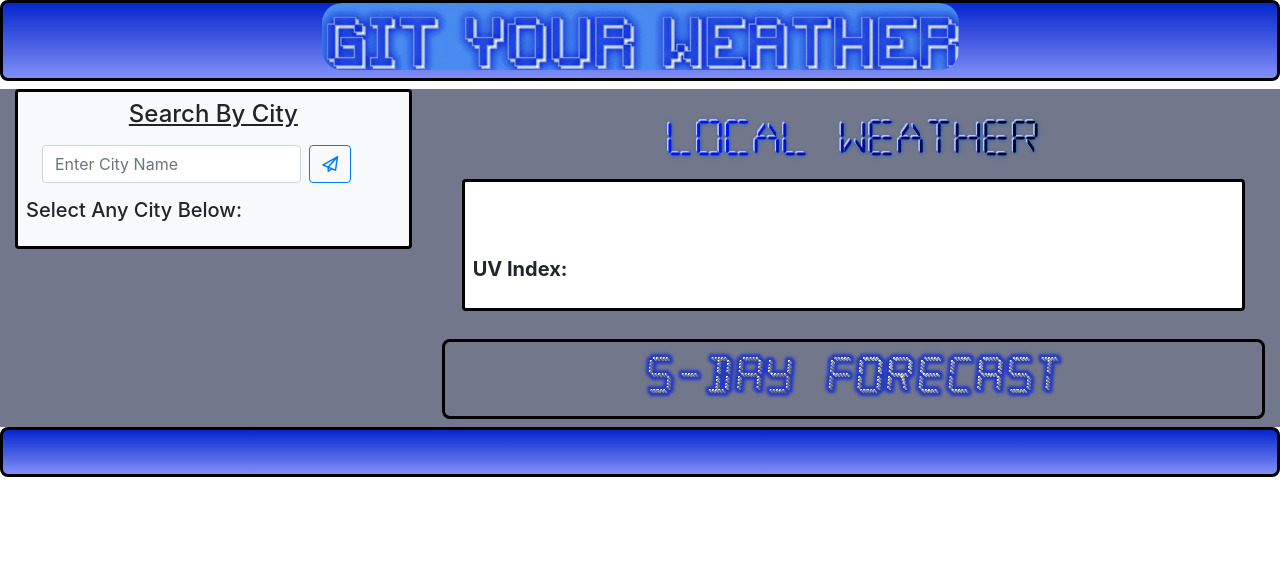
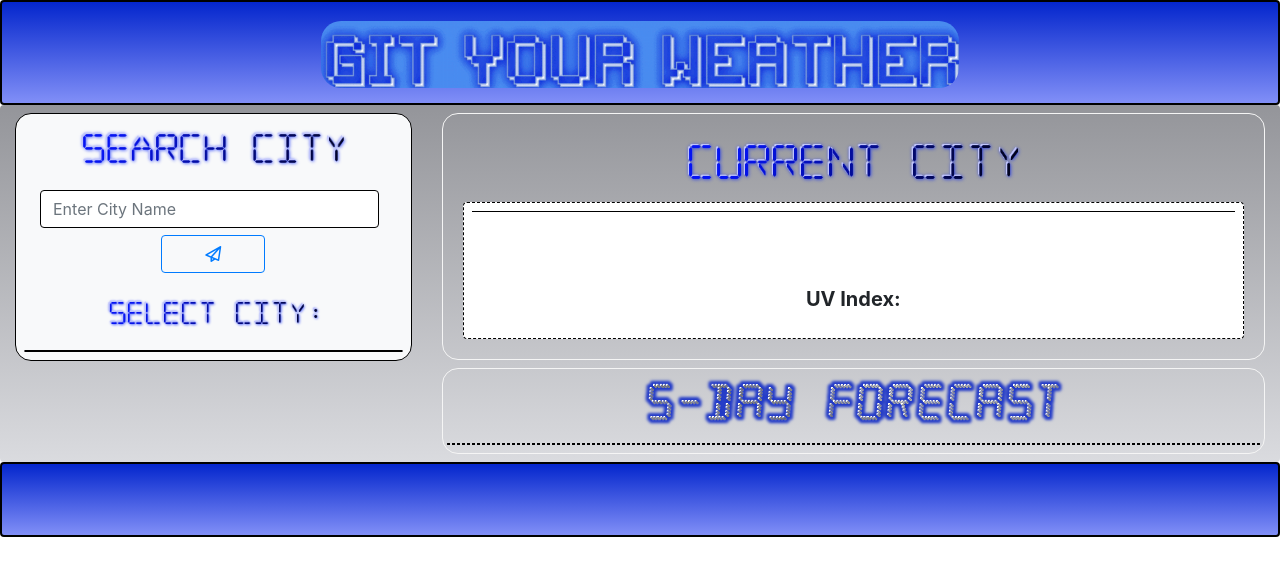
Before and after one commit to AASports89/Git-Your-Weather, a plain HTML site: page index.html in a window 1280 px wide. Drawn offline with nearby package versions, Linux system fonts and the light colour scheme.

Commit message:
update search buttons & headers

```diff
--- a/assets/css/style.css
+++ b/assets/css/style.css
@@ -8,8 +8,8 @@ header {
   background-image: linear-gradient(
     rgb(4, 38, 205) 0%,
     rgb(129, 143, 247) 100%);
-    border: solid 3px black;
-    border-radius: 0.5em;
+    border: solid 2px black;
+    border-radius: 0.25em;
 }
 
 body {
@@ -18,11 +18,16 @@ body {
 
 p {
 font-weight: bold;
-font-size: 20px;
+font-size: 125%;
+text-align: center;
 }
 
 .container-fluid {
-  background-color: rgb(114, 119, 140);
+  background-image: linear-gradient(
+    rgb(148, 149, 154) 0%,
+    rgb(218, 219, 223) 100%);
+    margin-top: -0.60%;
+    border-radius: 0.25em;
 }
 
 footer {
@@ -30,9 +35,9 @@ footer {
   rgb(4, 38, 205) 0%,
   rgb(129, 143, 247) 100%);
   width: 100%;
-  height: 50px;
-  border: solid 3px black;
-  border-radius: 0.5em;
+  height: 75px;
+  border: solid 2px black;
+  border-radius: 0.25em;
 }
 
 /************************* MOBILE DEVICE CONFIGURATIONS ************************/
--- a/index.html
+++ b/index.html
@@ -16,28 +16,28 @@
 <body>
 
   <header>
-        <h1><img style="width: 50%; height: auto; margin-left: 25%; border-radius: 0.5em" src="./assets/images/wh.gif"></h1>
+        <h1><img style="width: 50%; height: auto; margin-left: 25%; margin-top: 1.5%; margin-bottom: 0.5%; border-radius: 0.5em" src="./assets/images/wh.gif"></h1>
   </header>
 
     <div class="container-fluid">
         <div class="row mt-2">
 <!-- SIDE-BAR COLUMN -->
             <aside class="col-lg-4">
-                <div style="border: solid 3px black" class="card bg-light p-2 mb-2">
+                <div style="border: solid 1.5px black; border-radius: 1em; margin-top: 2%" class="card bg-light p-2 mb-2">
 <!-- CITY SEARCH -->
-                    <h4 style="text-align: center; text-decoration: underline">Search By City</h4>
-                    <nav class="navbar navbar-light bg-light">
-                      <form class="form-inline" id="city-search">
-                        <input style="width: 80%" class="form-control mr-sm-2" id="city-input" type="search" placeholder="Enter City Name"
+                    <h4><img style="width: 75%; height: atuo; margin-left: 12.5%" src="./assets/images/search.png"></h4>
+                    <nav style="width:100%" class="navbar navbar-light bg-light">
+                      <form style="width: 100%" class="form-inline" id="city-search">
+                        <input style="width: 100%; margin-bottom: 2%; border: 1px solid black" class="form-control mr-sm-2" id="city-input" type="search" placeholder="Enter City Name"
                         aria-label="Search">
-                        <button class="btn btn-outline-primary my-2 my-sm-0"
+                        <button style="width: 30%; margin-left: 35%" class="btn btn-outline-primary my-2 my-sm-0"
                         type="submit" id="form-submit">
                         <i class="fa-regular fa-paper-plane"></i></button>
                       </form>
                     </nav>
-                    <h5 style="margin-top: 2%">Select Any City Below:</h5>
+                    <h5><img style="width: 60%; height: auto; margin-left: 20%; margin-top: 3%" src="./assets/images/select.png"></h5>
 <!-- STORED CITY BUTTONS -->
-                    <ul style="text-align: center" class="list-group mt-2" id="city-list">
+                    <ul style="text-align: center; border: solid black 1.25px; border-radius: 0.3em;" class="list-group mt-2" id="city-list">
                     </ul>
                 </div>
             </aside>
@@ -46,11 +46,11 @@
             <div class="col-lg-8">
 <!-- PLACEHOLDERS FOR DATA OUTPUT -->
 
-              <div class="card-body">
-                <h5 style="text-align: center" class="card-title"><img style="width: 50%; height: auto" src="./assets/images/lw.png"></h5>
-                <section style="border: solid 3px black" class="card p-2" id="current" style="display:none">
-                    <h1 style="text-align: center" id="city"></h1>
-                    <h5 style="text-align: center; font-weight: bold" id="date"></h5>
+              <div style="border-radius: 1em; border: solid 1.5px whitesmoke; margin-top: 1%" class="card-body">
+                <h5 style="text-align: center" class="card-title"><img style="width: 45%; height: auto" src="./assets/images/current.png"></h5>
+                <section style="border: dashed 1.5px black" class="card p-2" id="current" style="display:none">
+                    <h1 style="color: #1f19ce; text-align: center; font-size: 325%; border-bottom: 1px solid black" id="city"></h1>
+                    <h5 style="text-align: center; font-weight: bold; font-size: 150%; padding-bottom: 1%" id="date"></h5>
                     <p id="temp"></p>
                     <p id="humidity"></p>
                     <p id="wind"></p>
@@ -58,10 +58,9 @@
                 </section>
               </div>
 <!-- DISPLAY FOR 5-DAY FORECAST OUTPUT -->
-                <section style="border: solid 3px black; border-radius: 0.5em" class="mt-2 mb-2" id="five-day" style="display:none;">
+                <section style="border: solid 1.5px whitesmoke; border-radius: 1em; text-align: center; font-weight: bold" class="mt-2 mb-2" id="five-day" style="display:none;">
                     <h3 style="text-align: center"><img src="./assets/images/fc.png"></h3>
-
-                    <div class="card-deck">
+                    <div style="width: 99%; border-radius: 1em; border: dashed 1.5px black; margin-bottom: 1%; margin-left: 0.5%" class="card-deck">
                     </div>
                 </section>
             </div>
```
Also changed, not shown: assets/images/current.png (added), assets/images/search.png (added), assets/images/select.png (added), 1 other file.
